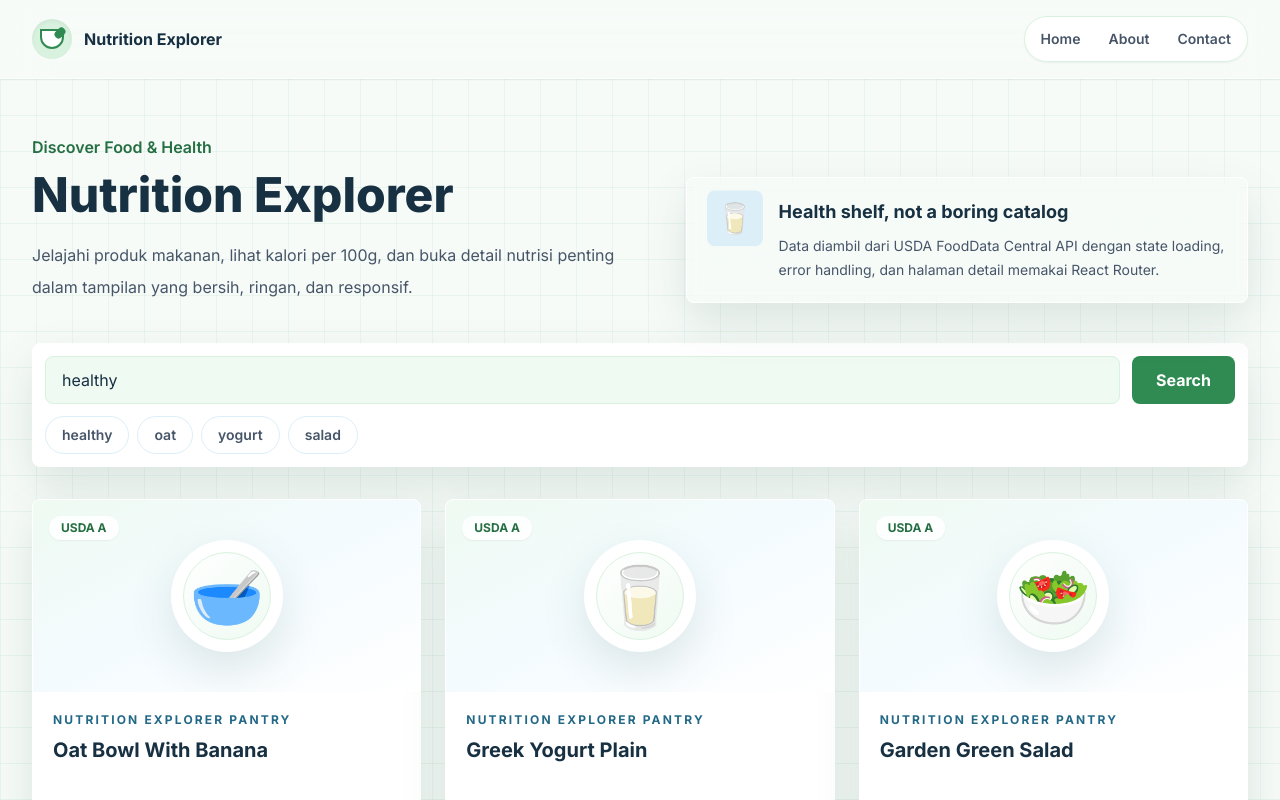
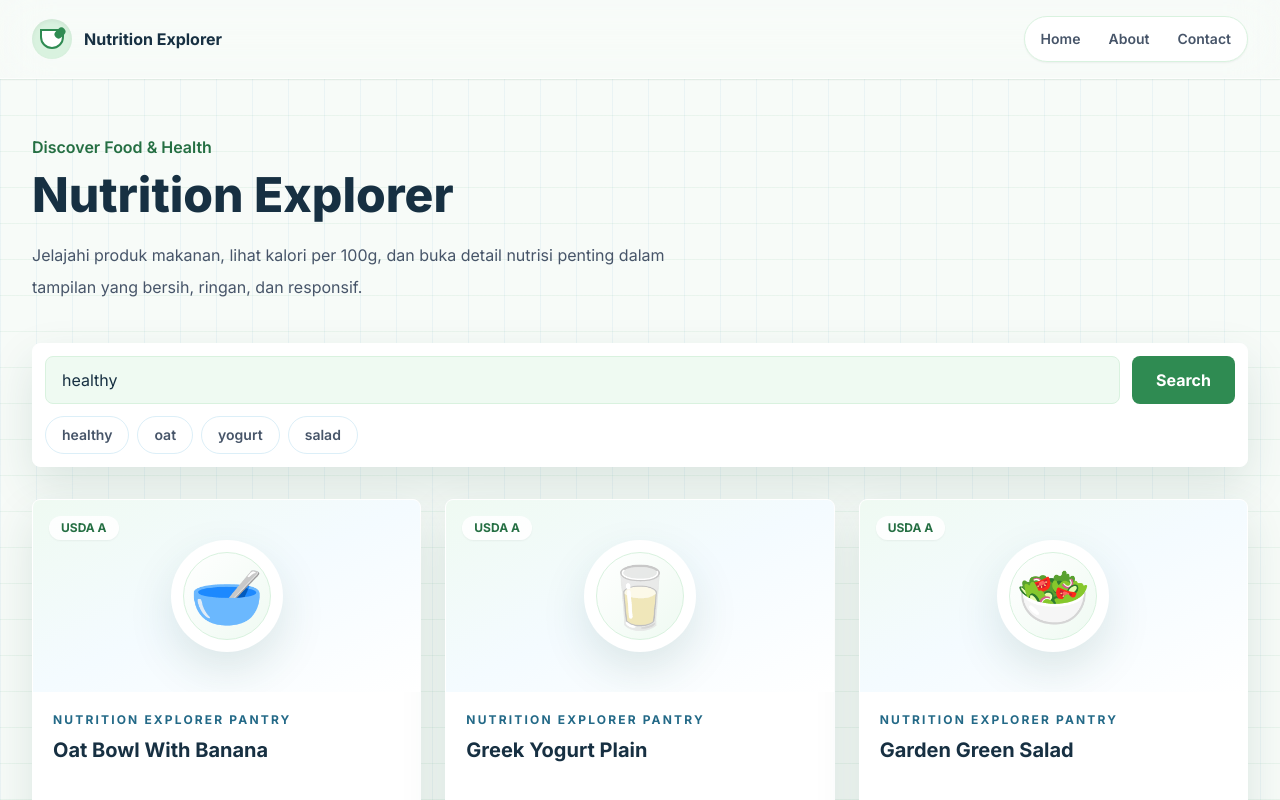
Before and after one commit to auliamutiaraa/Nutrition-Explorer-Midterm-exam-FE, a React (Vite) app: page / in a window 1280 px wide. Shown: the top 800 px of the page. Built offline with nearby package versions, Linux system fonts and the light colour scheme; no server answers.

Commit message:
style: simplify hero section

```diff
--- a/src/pages/FoodListPage.jsx
+++ b/src/pages/FoodListPage.jsx
@@ -51,8 +51,7 @@ export default function FoodListPage() {
   return (
     <section id="home" className="soft-grid">
       <div className="mx-auto max-w-7xl px-5 py-10 sm:px-8 lg:py-14">
-        <div className="grid gap-8 lg:grid-cols-[1.05fr_0.95fr] lg:items-end">
-          <div className="animate-fadeUp">
+        <div className="max-w-4xl animate-fadeUp">
           <p className="font-semibold text-leaf-700">Discover Food & Health</p>
           <h1 className="mt-3 max-w-3xl text-4xl font-extrabold leading-tight text-ink sm:text-5xl">
             Nutrition Explorer
@@ -61,22 +60,6 @@ export default function FoodListPage() {
             Jelajahi produk makanan, lihat kalori per 100g, dan buka detail nutrisi penting dalam tampilan yang bersih,
             ringan, dan responsif.
           </p>
-          </div>
-
-          <div className="animate-fadeUp rounded-lg border border-white bg-white/84 p-5 shadow-soft backdrop-blur" id="about">
-            <div className="flex items-start gap-4">
-              <div className="grid h-14 w-14 shrink-0 place-items-center rounded-lg bg-mist-100 text-3xl animate-floaty">
-                🥛
-              </div>
-              <div>
-                <h2 className="text-lg font-bold text-ink">Health shelf, not a boring catalog</h2>
-                <p className="mt-2 text-sm leading-6 text-slate-600">
-                  Data diambil dari USDA FoodData Central API dengan state loading, error handling, dan halaman detail
-                  memakai React Router.
-                </p>
-              </div>
-            </div>
-          </div>
         </div>
 
         <form onSubmit={handleSubmit} className="mt-10 rounded-lg border border-white bg-white p-3 shadow-soft">
@@ -117,7 +100,6 @@ export default function FoodListPage() {
           {!loading && error ? <ErrorAlert message={error} onRetry={() => setReloadKey((current) => current + 1)} /> : null}
           {!loading && !error ? <FoodGrid foods={foods} /> : null}
         </div>
-
       </div>
     </section>
   );
```
Lines whose indentation alone changed are shown as unchanged.
